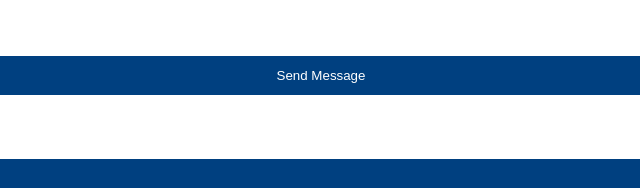
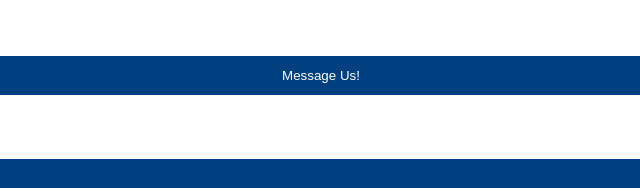
Before and after one commit to iamupshaw/final-challenge-code, a plain HTML site: page MOD1/accessible-design-webpage/index.html in a window 1280 px wide. Shown: the part 1261-1449 px from the top of the page, 319-959 px from the left. Drawn offline with Linux system fonts and the light colour scheme.

```diff
--- a/MOD1/accessible-design-webpage/index.html
+++ b/MOD1/accessible-design-webpage/index.html
@@ -95,7 +95,7 @@
           ></textarea>
           <p id="message-instructions">Please be as detailed as possible.</p>
 
-          <button type="submit">Send Message</button>
+          <button type="submit">Message Us!</button>
         </form>
       </section>
     </main>
```
